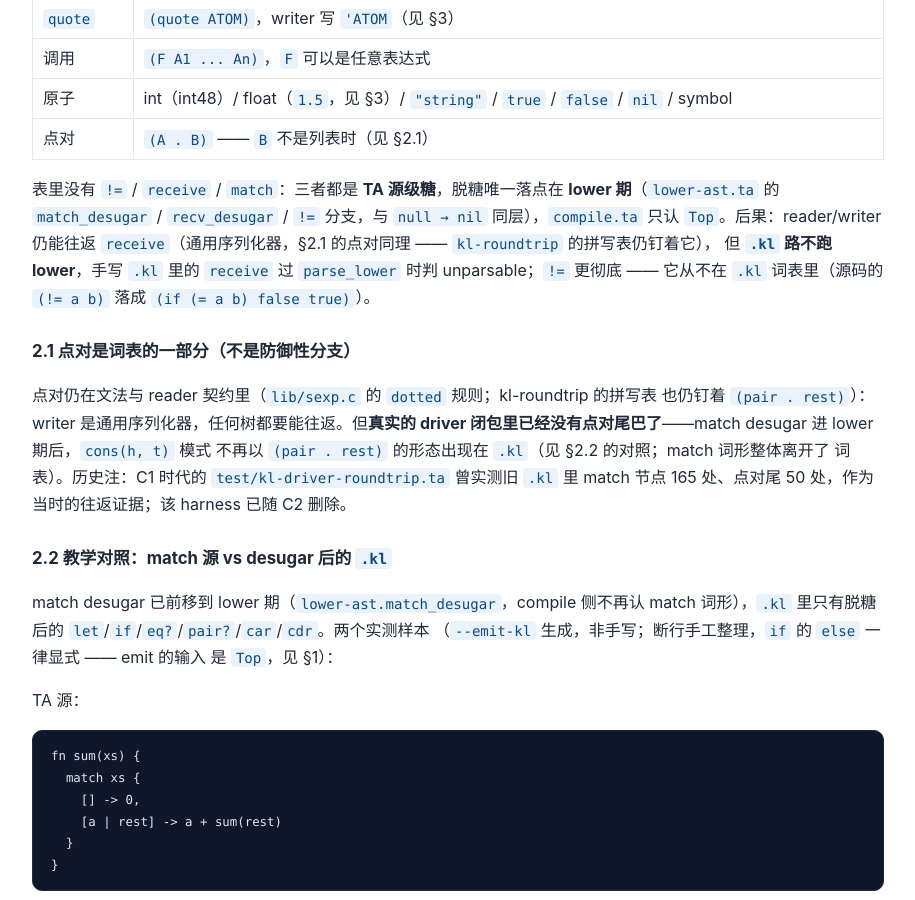
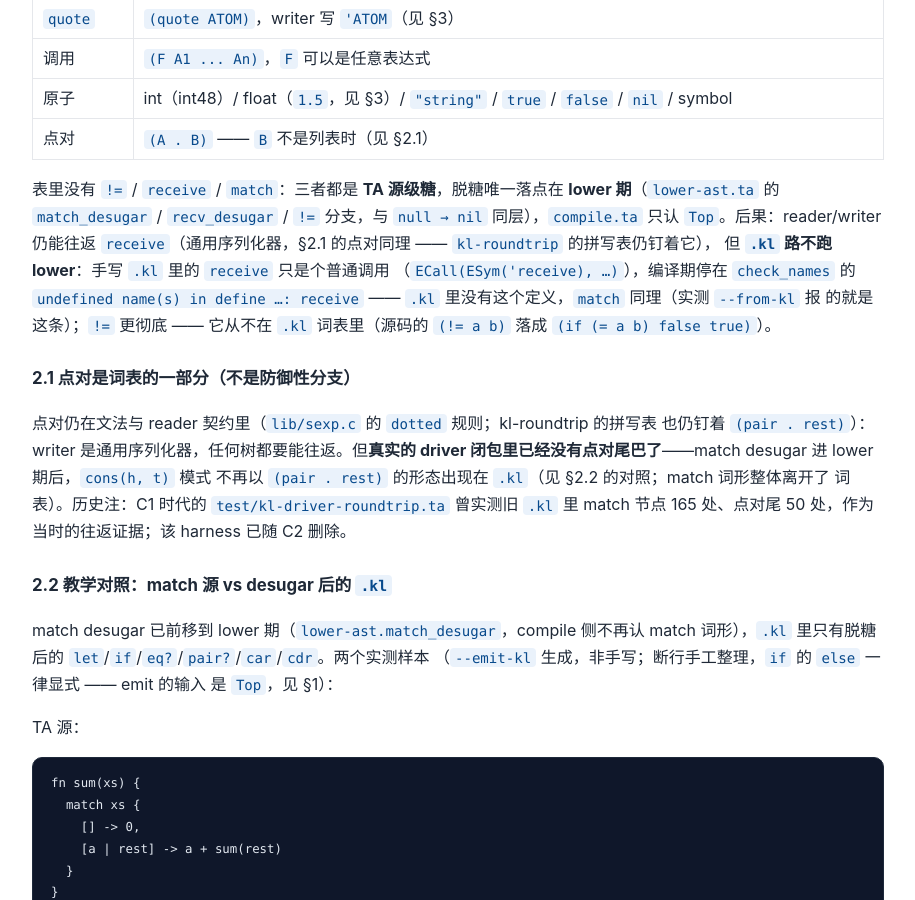
Before and after one commit to tiancaiamao/tinyactor, a Jekyll site: the page built from docs/kl-format.md, in a window 1280 px wide and 900 px high, scrolled down 2493 px. Shown: the whole window, without its empty margins (182-1097 px from the left). Built offline with Jekyll 4.4.1, drawn with Linux system fonts in a browser that asks for light colours; our own code applies the rules of GitHub Pages for plain Markdown files.

Commit message:
compile.ta: 评审反馈 —— 三处「承重但不显眼」的地方写清楚（review #379）
reviewer 判 patch is correct（独立在自己 worktree 里复现了旧新产物逐字节一致 +
fixed point + 66/66 + 5/5），三条 P3 都落在「代码/文档没说清」而不是行为上：

- **const_eq 没有 CFloat 臂**：浮点常量不去重是**与旧编译器逐字对齐**的必要条件
  （旧侧拿 `('float "1.5")` 形态按 == 比，从不命中），但原注释把它说成全量结构
  相等 —— 一个「顺手补全」的改动就会静默改变池布局、破掉逐字节门 ⇒ 写明这是
  有意的。
- **compile_begin 的空表臂**：旧编译器给整数 0，新给 nil。TA 源造不出空 begin
  （`{}` 落成 begin 里的一个 nil，实测 emit 是 `(begin nil 1)`），只有手写 `.kl`
  能触发 ⇒ 这是新老**唯一**一处分歧，在原处写明。取 nil 而不对齐旧 0：空序列
  没有值，nil 才是这层该有的语义，0 是旧代码借 int 常量助手留下的痕迹。
- **docs/kl-format.md**：原写「手写 `.kl` 的 `receive` 过 `parse_lower` 时判
  unparsable」不准确 —— 它被读成普通调用 `ECall(ESym('receive), …)`，停在
  `check_names` 的 `undefined name(s) in define …: receive`（实测 `--from-kl`），
  真原因是 `.kl` 里没有这个定义（`match` 同理）。

无行为改动：纯注释 + 纯文档 ⇒ `make bootstrap` 两遍 fixed point，且
`lib/bootstrap.tabc` 与改动前逐字节相同（所以本次没有种子改动可提交）；
`make test` 11 category 0 fail 重跑通过。

```diff
--- a/docs/kl-format.md
+++ b/docs/kl-format.md
@@ -112,8 +112,10 @@ match kl.read_program(bytecode.lib_src()) {              // 前奏本身就是 .
 **lower 期**（`lower-ast.ta` 的 `match_desugar` / `recv_desugar` / `!=` 分支，与
 `null → nil` 同层），`compile.ta` 只认 `Top`。后果：reader/writer 仍能往返
 `receive`（通用序列化器，§2.1 的点对同理 —— `kl-roundtrip` 的拼写表仍钉着它），
-但 **`.kl` 路不跑 lower**，手写 `.kl` 里的 `receive` 过 `parse_lower` 时判
-unparsable；`!=` 更彻底 —— 它从不在 `.kl` 词表里（源码的 `(!= a b)` 落成
+但 **`.kl` 路不跑 lower**：手写 `.kl` 里的 `receive` 只是个普通调用
+（`ECall(ESym('receive), …)`），编译期停在 `check_names` 的 `undefined name(s)
+in define …: receive` —— `.kl` 里没有这个定义，`match` 同理（实测 `--from-kl` 报
+的就是这条）；`!=` 更彻底 —— 它从不在 `.kl` 词表里（源码的 `(!= a b)` 落成
 `(if (= a b) false true)`）。
 
 ### 2.1 点对是词表的一部分（不是防御性分支）
```
Also changed, not shown: 1 other file.
